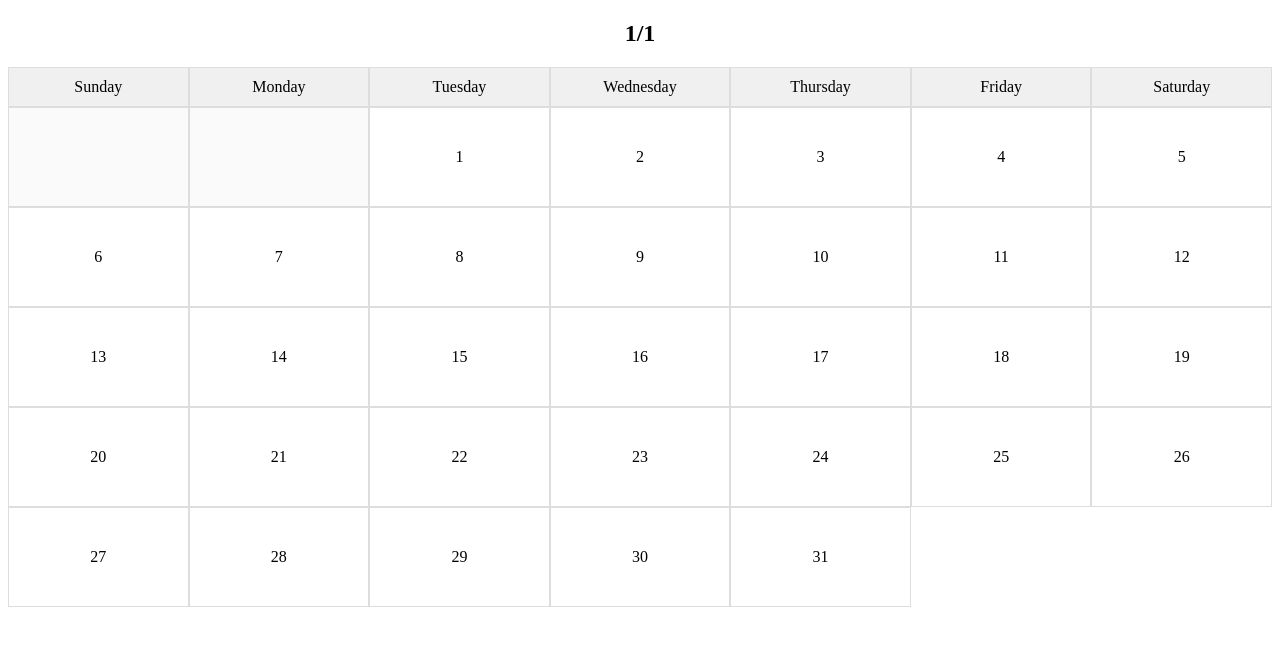
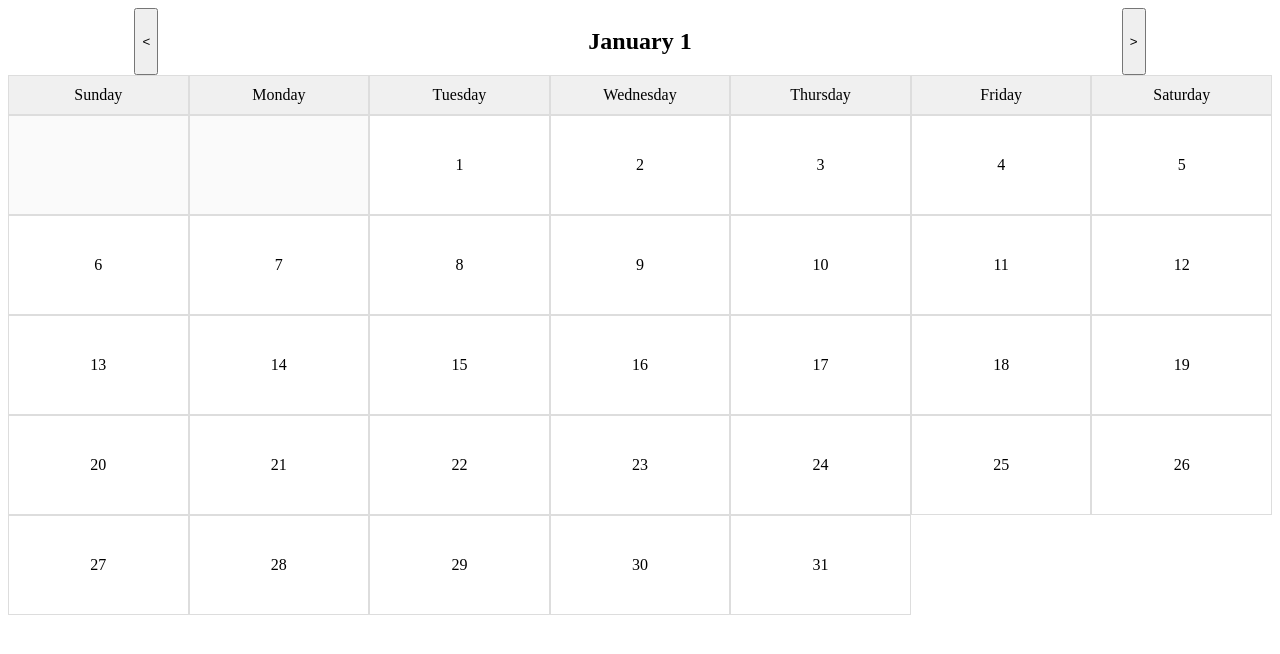
Before and after one commit to pranayraj09/ui-ps, a React app: page /1/1 in a window 1280 px wide. Built offline with nearby package versions, Linux system fonts and the light colour scheme.

Commit message:
feature - prev/next buttons

```diff
--- /dev/null
+++ b/src/Utils/strings.js
@@ -0,0 +1,3 @@
+export const weekNames = ['Sunday', 'Monday', 'Tuesday', 'Wednesday', 'Thursday', 'Friday', 'Saturday'];
+
+export const monthNames = ['January', 'February', 'March', 'April', 'May', 'June','July', 'August', 'September', 'October', 'November', 'December'];
--- a/src/components/Calendar/Calendar.js
+++ b/src/components/Calendar/Calendar.js
@@ -1,11 +1,15 @@
 import React from 'react';
-import { useParams } from 'react-router-dom';
+import { useNavigate, useParams } from 'react-router-dom';
+import { weekNames, monthNames } from '../../Utils/strings';
 import './Calendar.scss';
 
-const daysOfWeek = ['Sunday', 'Monday', 'Tuesday', 'Wednesday', 'Thursday', 'Friday', 'Saturday'];
+const Calendar = () => {
+  const navigate = useNavigate();
+  const { year, month } = useParams();
 
-const Calendar = () => {
-  const { year, month } = useParams();
+  // Convert string params to numbers
+  const yearNum = parseInt(year, 10);
+  const monthNum = parseInt(month, 10);
 
   // Validate year and month
   const isValidMonth = month >= 1 && month <= 12;
@@ -33,13 +37,27 @@ const Calendar = () => {
   // Get the first day of the month
   const firstDayOfMonth = new Date(year, month - 1, 1).getDay();
 
+  const goToPreviousMonth = () => {
+    const newYear = monthNum === 1 ? yearNum - 1 : yearNum;
+    const newMonth = monthNum === 1 ? 12 : monthNum - 1;
+    navigate(`/${newYear}/${newMonth}`);
+  };
+
+  const goToNextMonth = () => {
+    const newYear = monthNum === 12 ? yearNum + 1 : yearNum;
+    const newMonth = monthNum === 12 ? 1 : monthNum + 1;
+    navigate(`/${newYear}/${newMonth}`);
+  };
+
   return (
     <div className="calendar">
       <div className="header">
-        <h2>{`${month}/${year}`}</h2>
+        <button onClick={goToPreviousMonth}>&lt;</button>
+        <h2>{`${monthNames[monthNum - 1]} ${yearNum}`}</h2>
+        <button onClick={goToNextMonth}>&gt;</button>
       </div>
       <div className="days-of-week">
-        {daysOfWeek.map(day => (
+        {weekNames.map(day => (
           <div key={day} className="day-name">{day}</div>
         ))}
       </div>
--- a/src/components/Calendar/Calendar.scss
+++ b/src/components/Calendar/Calendar.scss
@@ -1,6 +1,9 @@
 .calendar {
   .header {
-    text-align: center;
+    display: flex;
+    justify-content: space-between;
+    width: 80%;
+    margin: 0 auto;
   }
 
   .days-of-week {
```
